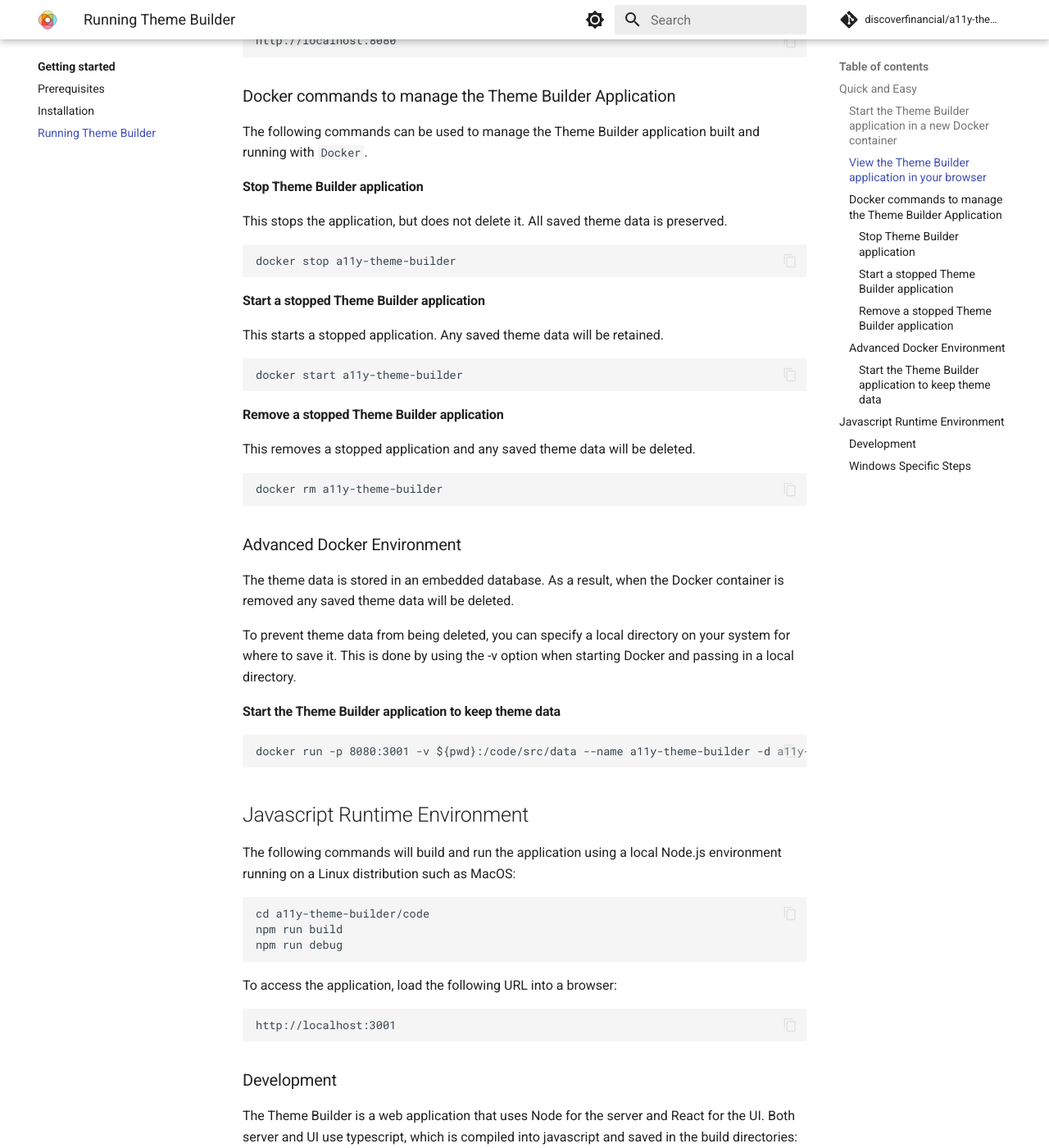
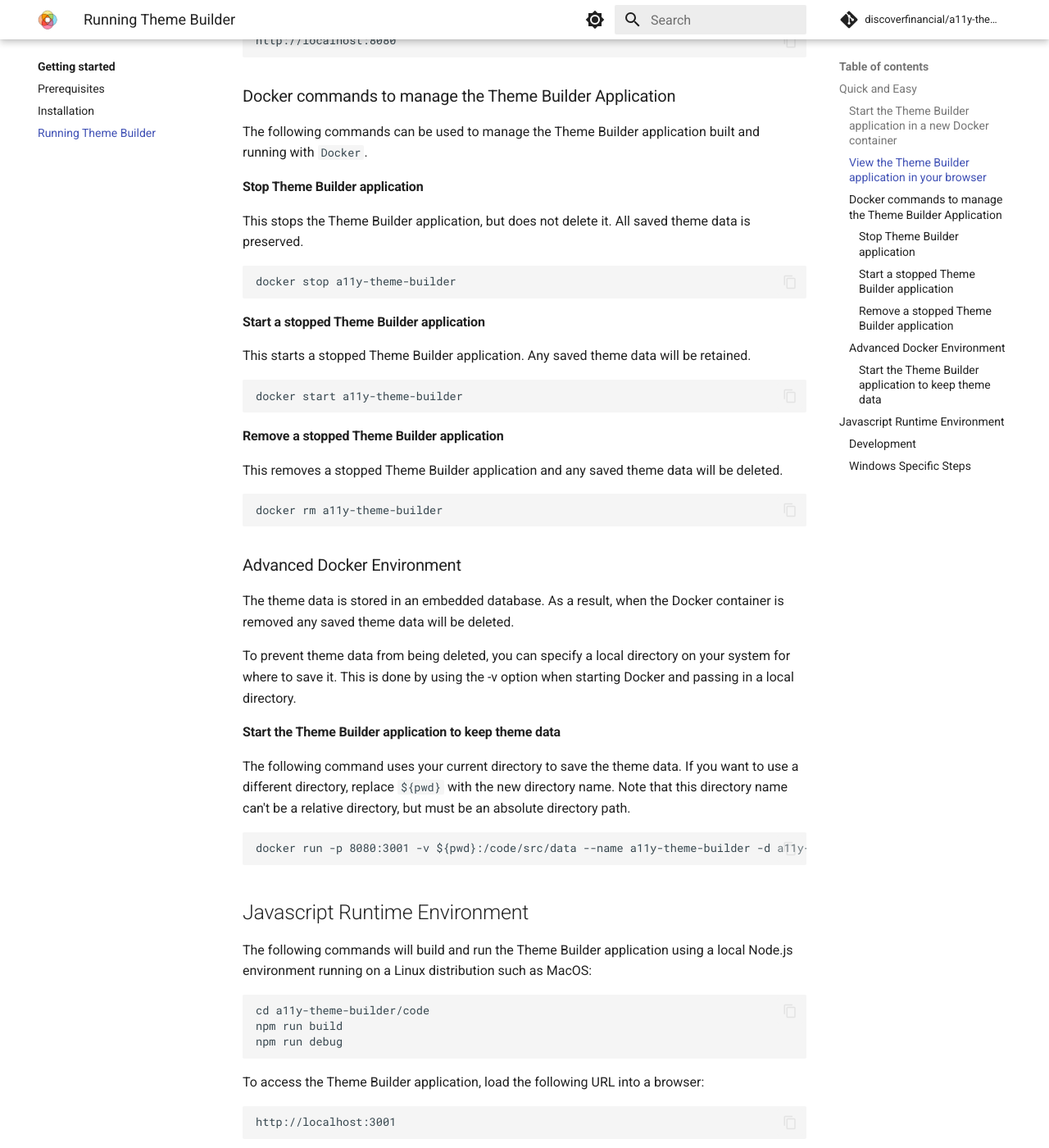
Before and after one commit to finos/a11y-theme-builder, an MkDocs documentation site: the page built from docs/setup/start-builder.md, in a window 1280 px wide and 1400 px high, scrolled down 705 px. Shown: the whole window at 82% size. Built offline with MkDocs 1.6.1 and Material for MkDocs 9.7.7, drawn with Linux system fonts in a browser that asks for light colours; comment, search, counter and statistics services are not loaded; some of the changed text lies outside the part shown.

Commit message:
#135 [DOCS] Update Getting Started

````diff
--- a/docs/setup/start-builder.md
+++ b/docs/setup/start-builder.md
@@ -15,7 +15,7 @@ docker run -p 8080:3001 --name a11y-theme-builder -d a11y-theme-builder
 ```
 ### View the Theme Builder application in your browser
 
-To access the running application, load the following URL into a browser:
+To access the running Theme Builder application, load the following URL into a browser:
 
 ```
 http://localhost:8080
@@ -25,21 +25,21 @@ http://localhost:8080
 The following commands can be used to manage the Theme Builder application built and running with `Docker`.
 
 #### Stop Theme Builder application
-This stops the application, but does not delete it.  All saved theme data is preserved.
+This stops the Theme Builder application, but does not delete it.  All saved theme data is preserved.
 
 ```
 docker stop a11y-theme-builder
 ```
 
 #### Start a stopped Theme Builder application
-This starts a stopped application.  Any saved theme data will be retained.
+This starts a stopped Theme Builder application.  Any saved theme data will be retained.
 
 ```
 docker start a11y-theme-builder
 ```
 
 #### Remove a stopped Theme Builder application
-This removes a stopped application and any saved theme data will be deleted.
+This removes a stopped Theme Builder application and any saved theme data will be deleted.
 
 ```
 docker rm a11y-theme-builder
@@ -51,13 +51,13 @@ The theme data is stored in an embedded database.  As a result, when the Docker
 To prevent theme data from being deleted, you can specify a local directory on your system for where to save it.  This is done by using the -v option when starting Docker and passing in a local directory.
 
 #### Start the Theme Builder application to keep theme data
-
+The following command uses your current directory to save the theme data.  If you want to use a different directory, replace `${pwd}` with the new directory name.  Note that this directory name can't be a relative directory, but must be an absolute directory path.
 ```
 docker run -p 8080:3001 -v ${pwd}:/code/src/data --name a11y-theme-builder -d a11y-theme-builder
 ```
 
 ## Javascript Runtime Environment
-The following commands will build and run the application using a local Node.js environment running on a Linux distribution such as MacOS:
+The following commands will build and run the Theme Builder application using a local Node.js environment running on a Linux distribution such as MacOS:
 
 ```
 cd a11y-theme-builder/code
@@ -65,7 +65,7 @@ npm run build
 npm run debug
 ```
 
-To access the application, load the following URL into a browser:
+To access the Theme Builder application, load the following URL into a browser:
 
 ```
 http://localhost:3001
@@ -98,7 +98,7 @@ To simplify developing of the UI, the React Development Server can be run
 npm run dev-ui
 ```
 
-To access the application through the React Development Server, load the following URL into a browser:
+To access the Theme Builder application through the React Development Server, load the following URL into a browser:
 
 ```
 http://localhost:3000
````
Also changed, not shown: docs/setup/app-installation.md (+7 -7 lines), docs/setup/dependencies.md (+1 -1 lines).
